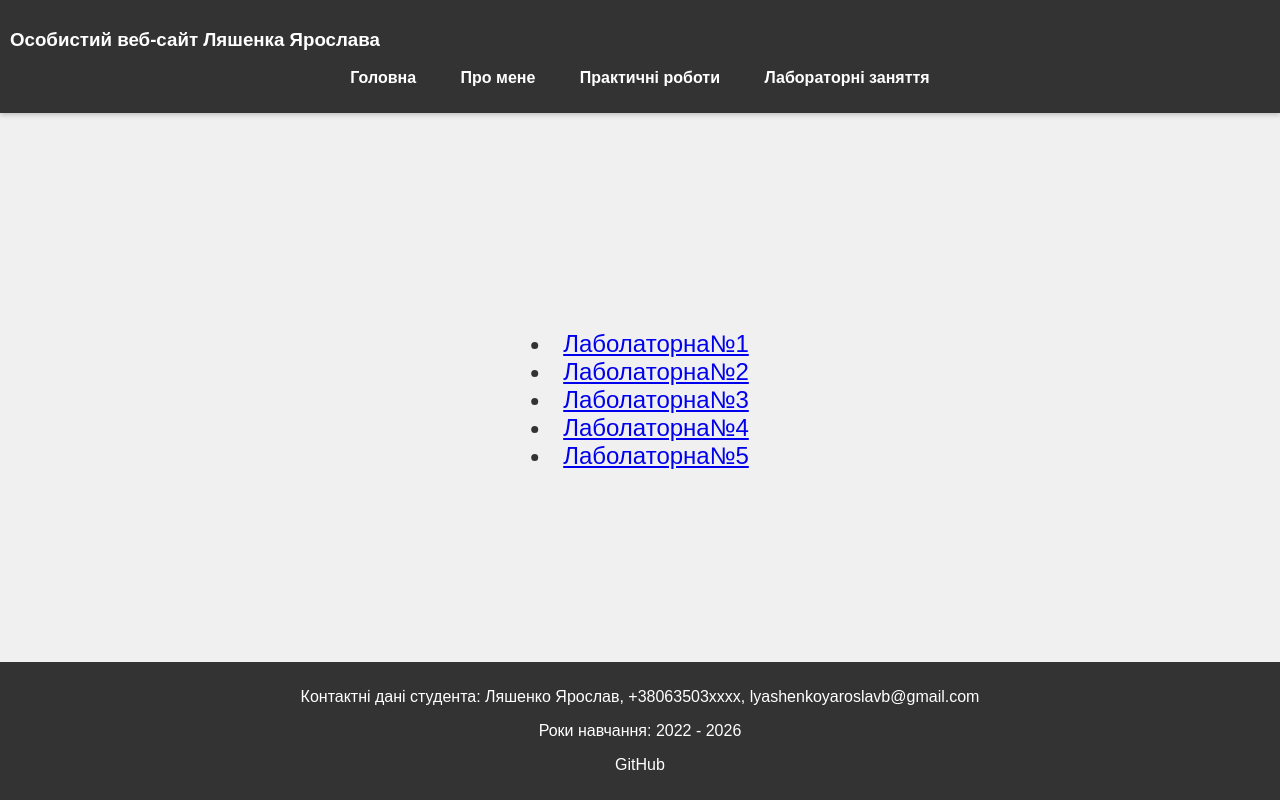
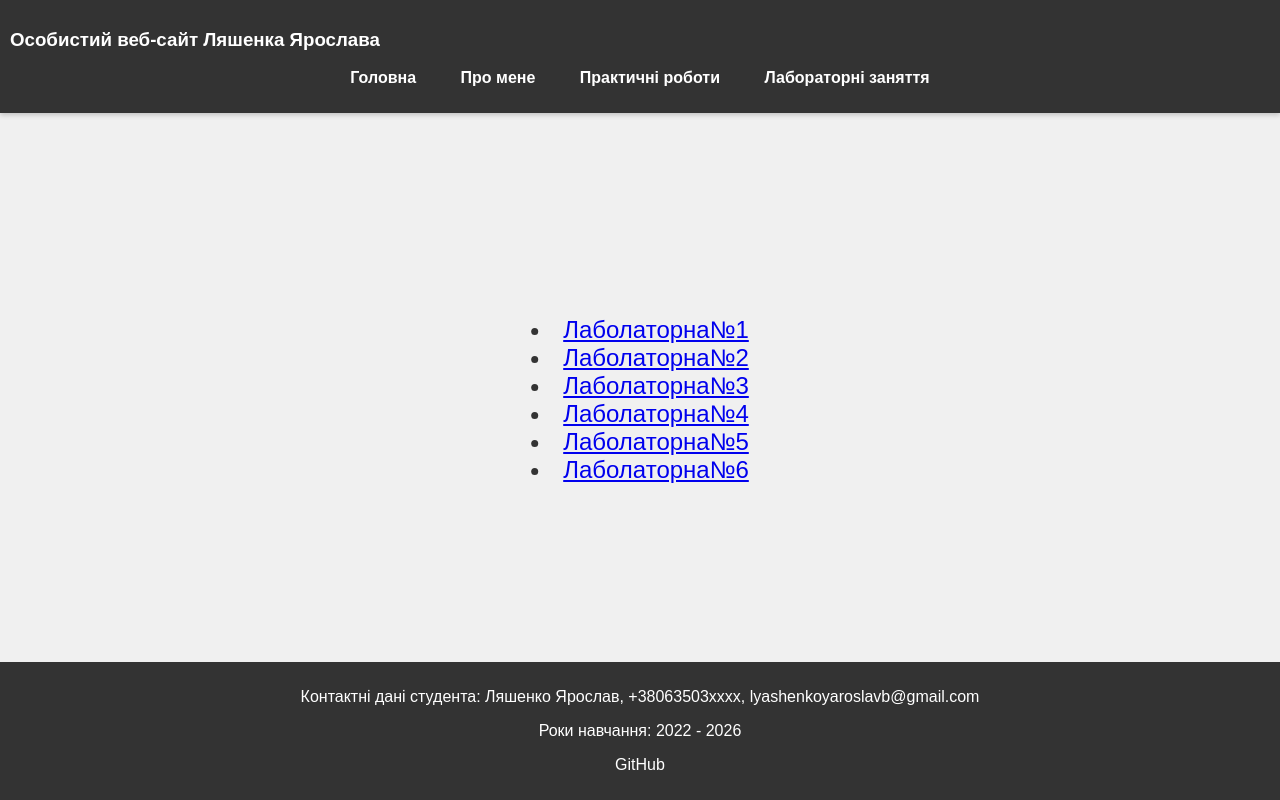
Before and after one commit to XyaroslavX/Web, a plain HTML site: page page-4.html in a window 1280 px wide. Drawn offline with Linux system fonts and the light colour scheme.

Commit message:
Add files via upload

```diff
--- a/page-4.html
+++ b/page-4.html
@@ -130,6 +130,8 @@ footer a:hover {
 	<li><a href="lb3.html">Лаболаторна№3</a></li>
 	<li><a href="lb-4.html">Лаболаторна№4</a></li>
 	<li><a href="lb5.html">Лаболаторна№5</a></li>
+	<li><a href="lb6.html">Лаболаторна№6</a></li>
+
     </section>
  <footer>
         <p>Контактні дані студента: Ляшенко Ярослав, +38063503хххх, lyashenkoyaroslavb@gmail.com</p>
```
